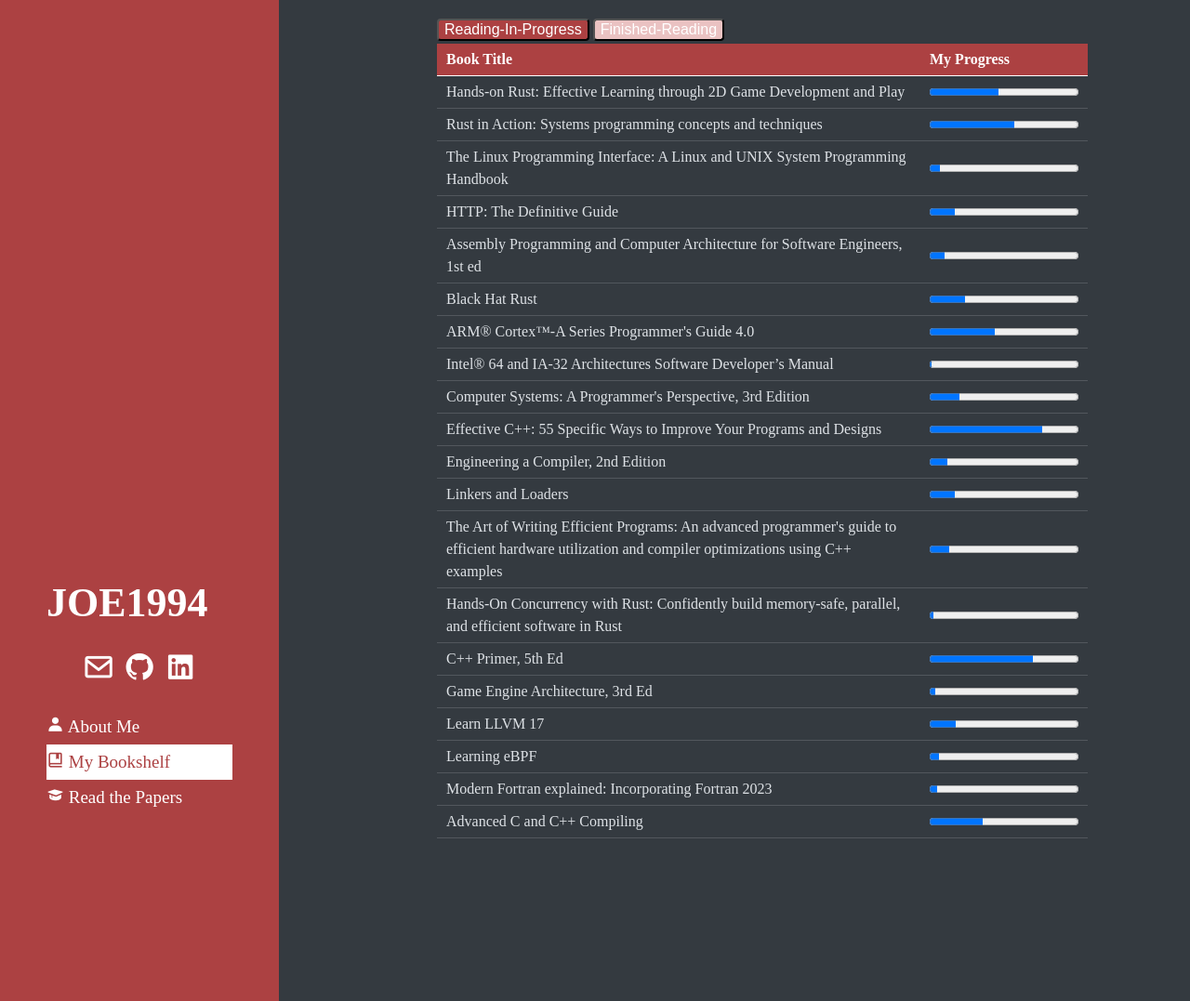
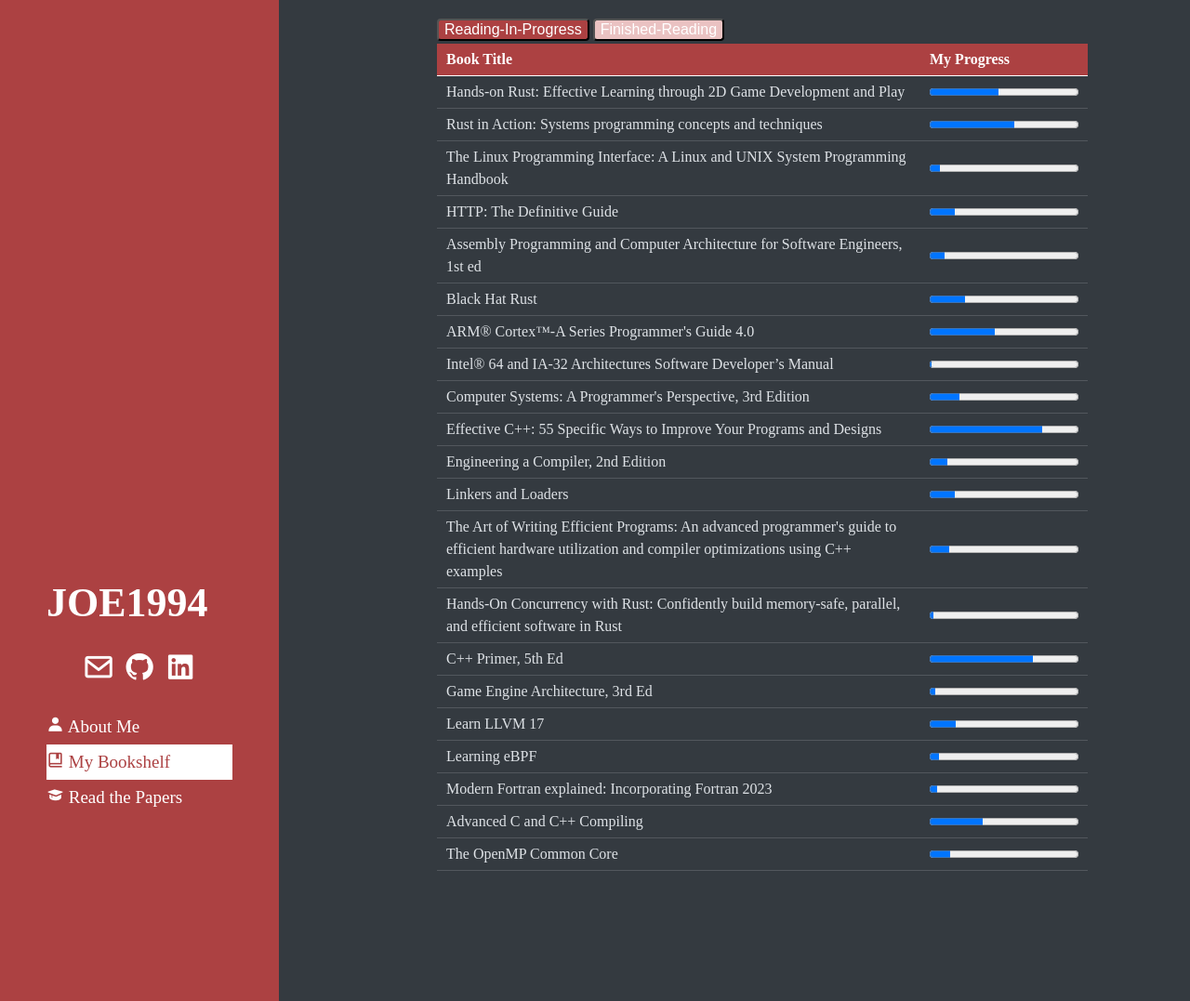
Before and after one commit to JOE1994/JOE1994.github.io, a Jekyll site: the page built from bookshelf.html, in a window 1280 px wide and 1077 px high. Shown: the whole window at 93% size. Built offline with Jekyll 4.4.1, drawn with Linux system fonts in a browser that asks for light colours; some web fonts are replaced.

Commit message:
[book] OpenMP Common Core

```diff
--- a/_data/bookshelf_still_reading.yml
+++ b/_data/bookshelf_still_reading.yml
@@ -79,3 +79,7 @@
 - name: "Advanced C and C++ Compiling"
   progress: 5
   tot_pages: 14
+
+- name: "The OpenMP Common Core"
+  progress: 60
+  tot_pages: 435
```
